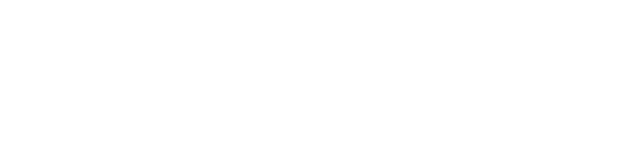
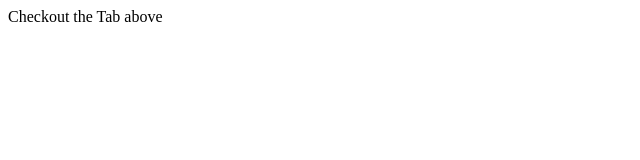
Before and after one commit to Keng38/Scrolling-Text-Tab-Script, a plain HTML site: page index.html in a window 1280 px wide. Shown: the whole page, without its empty margins (0-640 px from the left). Drawn offline with Linux system fonts and the light colour scheme.

Commit message:
Add files via upload

```diff
--- a/index.html
+++ b/index.html
@@ -9,7 +9,7 @@
   </header>
 
   <body>
-
+Checkout the Tab above
   </body>
   <footer>
 
```
